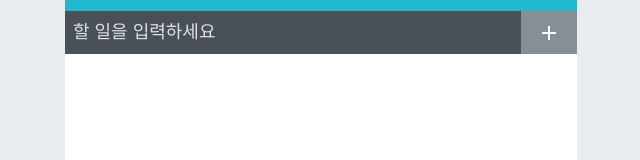
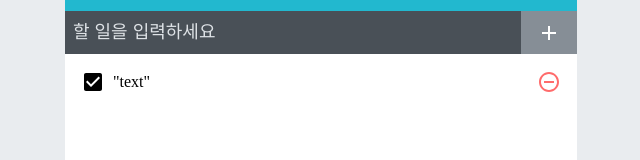
Before and after one commit to jinhoyoo/todo-ts, a React (Create React App) app: page / in a window 1280 px wide. Shown: the part 149-309 px from the top of the page, without its empty margins (319-959 px from the left). Built offline with nearby package versions, Linux system fonts and the light colour scheme.

Commit message:
finished styling work.

```diff
--- a/src/components/TodoListItem.tsx
+++ b/src/components/TodoListItem.tsx
@@ -1,4 +1,10 @@
 import * as React from 'react';
+import {
+    MdCheckBoxOutlineBlank,
+    MdCheckBox,
+    MdRemoveCircleOutline,
+} from 'react-icons/md'
+import './TodoListItem.scss';
 
 export interface ITodoListItemProps {
 }
@@ -6,7 +12,13 @@ export interface ITodoListItemProps {
 export default function TodoListItem (props: ITodoListItemProps) {
   return (
     <div className="TodoListItem">
-
+        <div className='checkbox'>
+            <MdCheckBox/>
+            <div className="text">"text"</div>
+        </div>
+        <div className="remove">
+            <MdRemoveCircleOutline/>
+        </div>
     </div>
   );
 }
```
